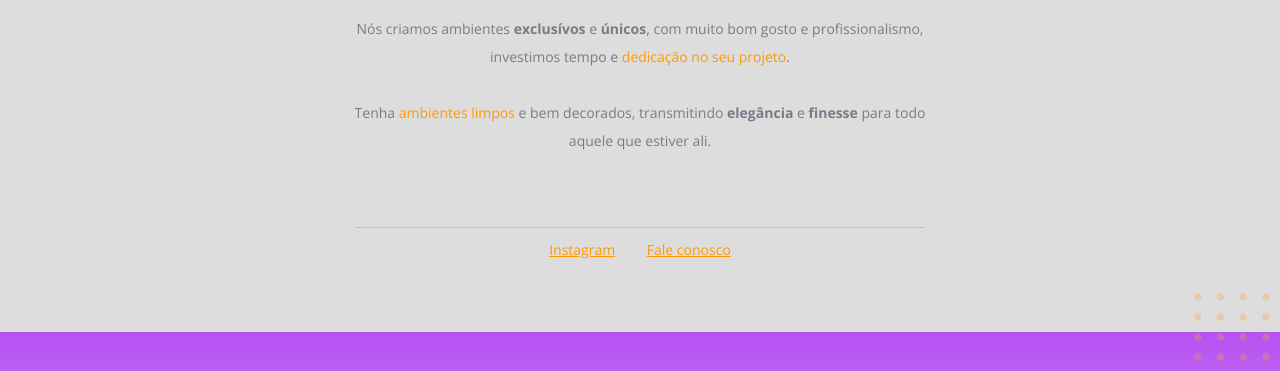
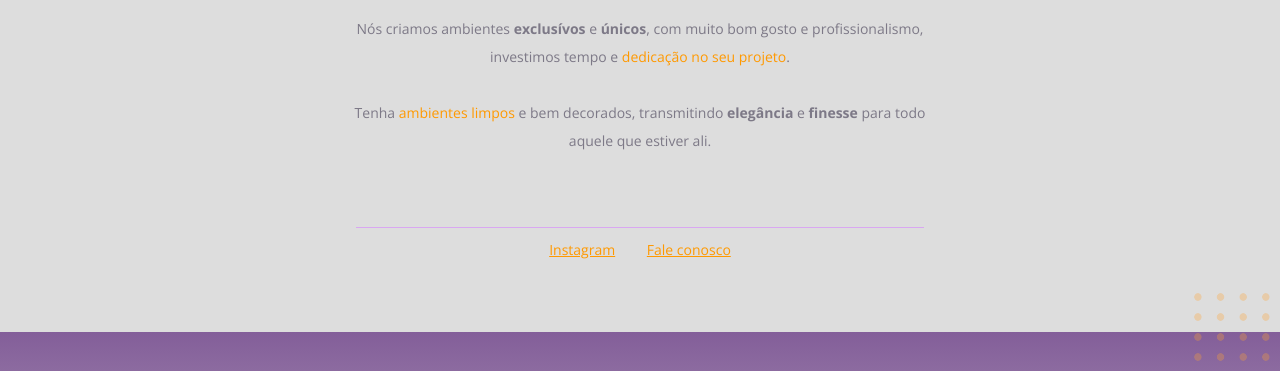
Before and after one commit to RodrigoLuigi/Rocketseat-Projeto-1, a plain HTML site: page index.html in a window 1280 px wide. Shown: the part 429-800 px from the top of the page. Drawn offline with nearby package versions, Linux system fonts and the light colour scheme.

Commit message:
Update style.css

```diff
--- a/style.css
+++ b/style.css
@@ -7,7 +7,7 @@
 body {
   font-family: 'Open Sans', sans-serif;
   text-align: center;
-  background: linear-gradient(rgb(183, 81, 243),#ddd,#ddd);
+  background: linear-gradient(rgb(131, 94, 153),#ddd,#ddd);
 }
 
 #hero {
```
